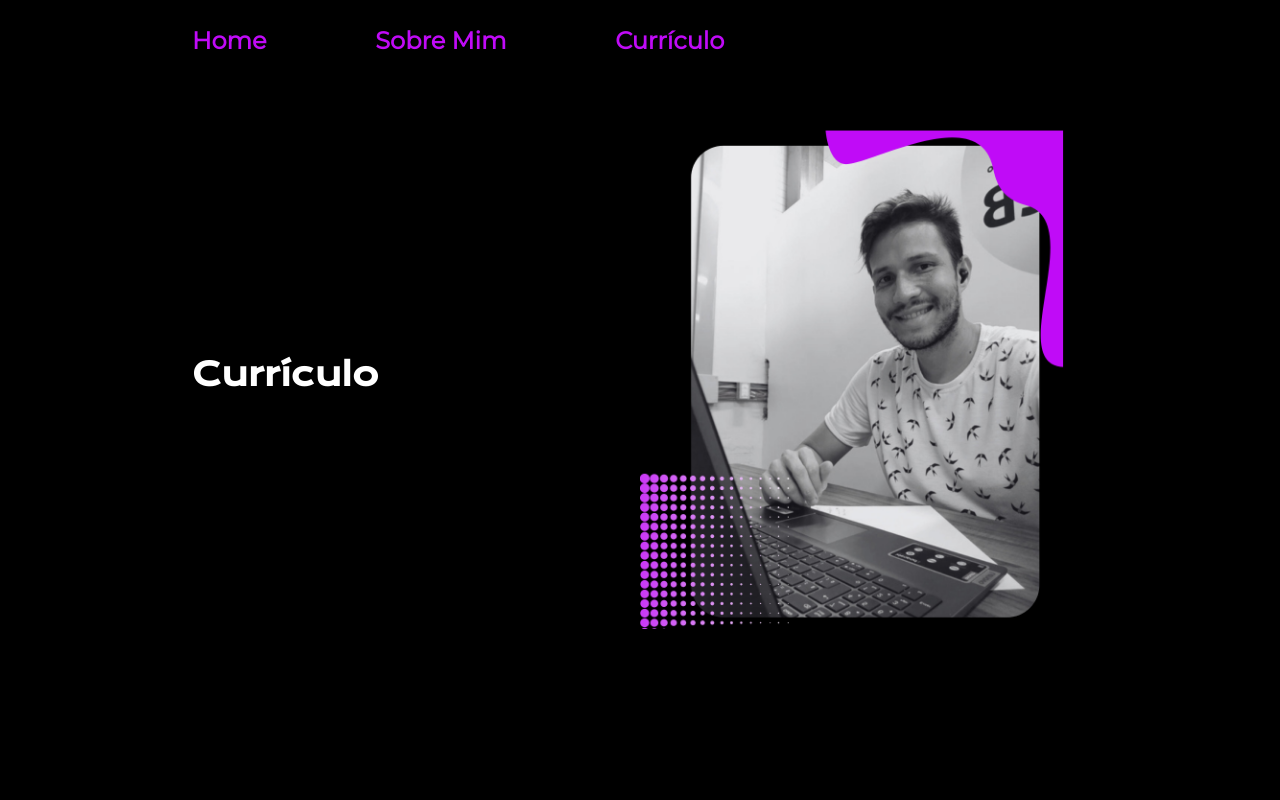
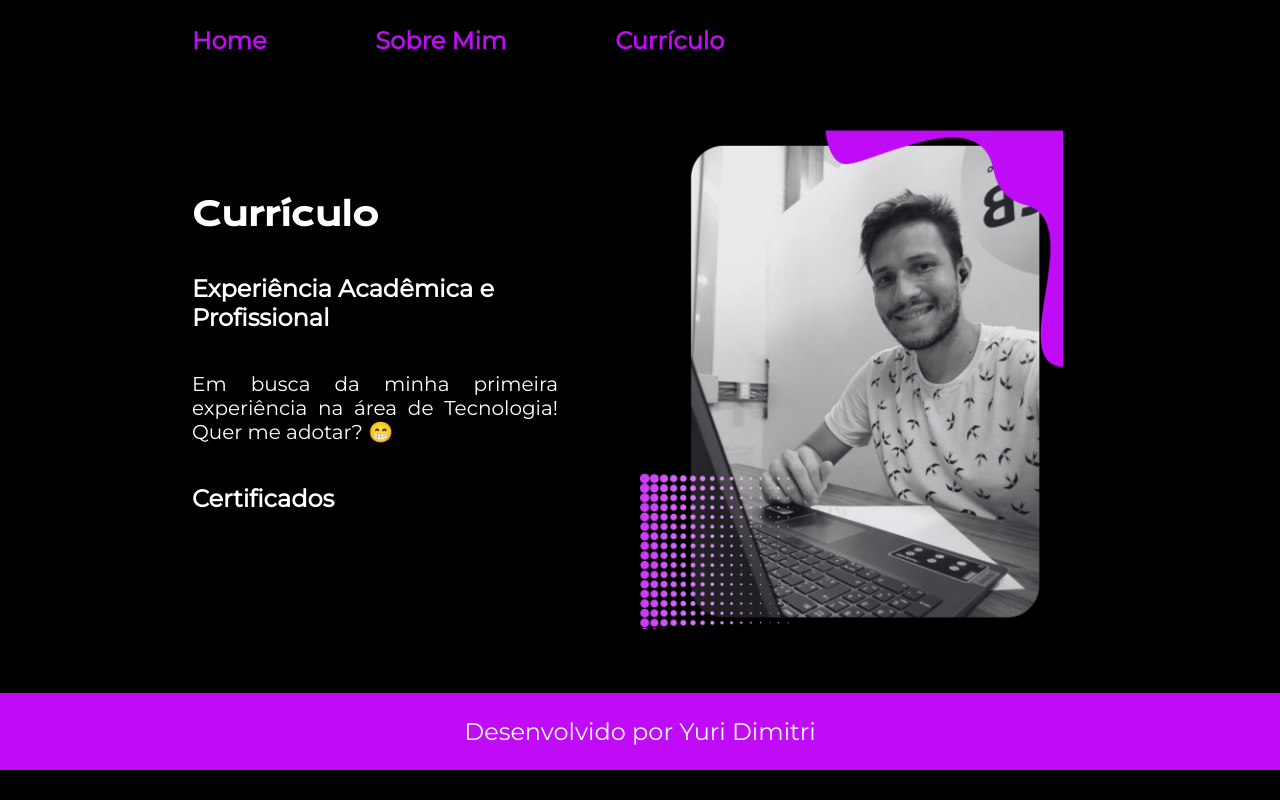
Before and after one commit to dimitriribeiro/Portfolio, a plain HTML site: page curriculo.html in a window 1280 px wide. Drawn offline with nearby package versions, Linux system fonts and the light colour scheme.

Commit message:
Atualizando curriculo

```diff
--- a/curriculo.html
+++ b/curriculo.html
@@ -20,9 +20,23 @@
             <h1 class="apresentacao__conteudo__titulo">
                 Currículo
             </h1>
+            <h3 class="apresentacao__conteudo__subtitulos">
+                Experiência Acadêmica e Profissional
+            </h3>
+            <p class="apresentacao__conteudo__texto">
+                Em busca da minha primeira experiência na área de Tecnologia! Quer me adotar? &#128513
+            </p>
+            <h3 class="apresentacao__conteudo__subtitulos">
+                Certificados
+            </h3>
+            <div>
+                <p></p>
+            </div>
         </section>
         <img class="apresentacao__imagem" src="./assets/foto-perfil.png" alt="Yuri Dimitri sorrindo">
     </main>
-    <footer></footer>
+    <footer class="rodape">
+        <p>Desenvolvido por Yuri Dimitri</p>
+    </footer>
 </body>
 </html>
--- a/styles/style.css
+++ b/styles/style.css
@@ -30,6 +30,10 @@
 .apresentacao__conteudo__titulo{
     font-size: 2rem;
     font-family: var(--font-primaria);
+}
+.apresentacao__conteudo__subtitulos{
+    font-size: 1.5rem;
+    font-family: var(--font-secundaria);
 }
 .apresentacao__conteudo__texto{
     font-size: 20px;
```
